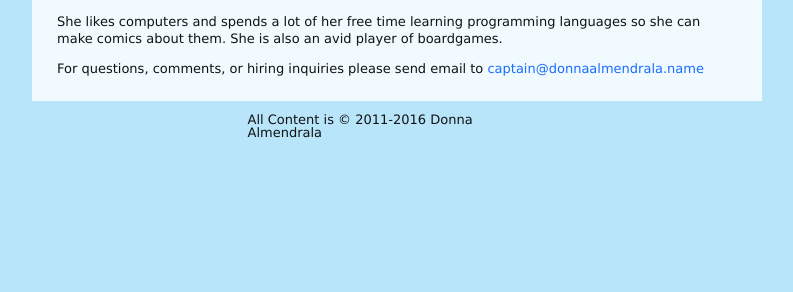
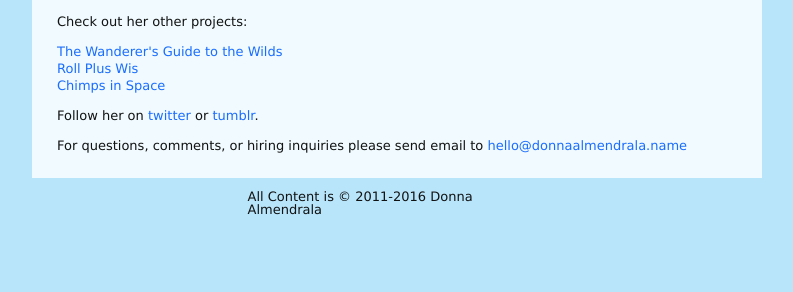
Before and after one commit to donnasaur/donnaalmendrala, a PHP site: page /about.php in a window 1280 px wide. Shown: the part 508-800 px from the top of the page, without its empty margins (243-1036 px from the left). Run offline with PHP 8.4, Linux system fonts and the light colour scheme; some libraries are stand-ins or nearby versions.

Commit message:
Updated about page

```diff
--- a/about.php
+++ b/about.php
@@ -8,10 +8,17 @@
 <?php include('includes/navigation.php'); ?>
 
         <div class="content">
-            <p>Donna Almendrala is currently working on a series called <a href="store.php">Chimps in Space</a> which is posted each week as a <a href="http://chimps-in-space.com">webcomic.</a></p>
-            <p> She received her Master of Fine Arts degree from the Center for Cartoon Studies in Spring 2012 and now resides in the Bay Area, California. In addition to cartooning, she studied illustration, design, and web and print production. She comes from a science background working as a research associate with a Bachelor of Science in Chemical Biology from the University of California, Berkeley (2008). She loves drawing, reading, and writing cartoons, and she dreams about it when she sleeps.</p>
-			<p>She likes computers and spends a lot of her free time learning programming languages so she can make comics about them. She is also an avid player of boardgames.</p>
-			<p>For questions, comments, or hiring inquiries please send email to <a href="mailto:captain@donnaalmendrala.name" target="_blank">captain@donnaalmendrala.name</a></p>
+
+            <p>Donna received her Master of Fine Arts degree from the Center for Cartoon Studies in Spring 2012 and now resides in the Bay Area, California. In addition to cartooning, she studied illustration, design, and web and print production. She comes from a science background working as a research associate with a Bachelor of Science in Chemical Biology from the University of California, Berkeley (2008). She loves drawing, reading, and writing cartoons, and she dreams about it when she sleeps.</p>
+						<p>She likes tech and spends a lot of her free time learning programming languages so she can make comics about them. She is also an avid player of boardgames.</p>
+						<p>Check out her other projects:</p>
+						<ul>
+							<li><a href="http://wanderersguide.tothewilds.online/" target="_blank">The Wanderer's Guide to the Wilds</a></li>
+							<li><a href="http://rollpluswis.tumblr.com/" target="_blank">Roll Plus Wis</a></li>
+							<li><a href="http://chimps-in-space.com" target="_blank">Chimps in Space</a>
+						</ul>
+						<p>Follow her on <a href="https://twitter.com/madmacaques" target="_blank">twitter</a> or <a href="http://madmacaques.tumblr.com/" target="_blank">tumblr</a>.</p>
+						<p>For questions, comments, or hiring inquiries please send email to <a href="mailto:hello@donnaalmendrala.name" target="_blank">hello@donnaalmendrala.name</a></p>
 
 		</div>
 	    </div>
```
